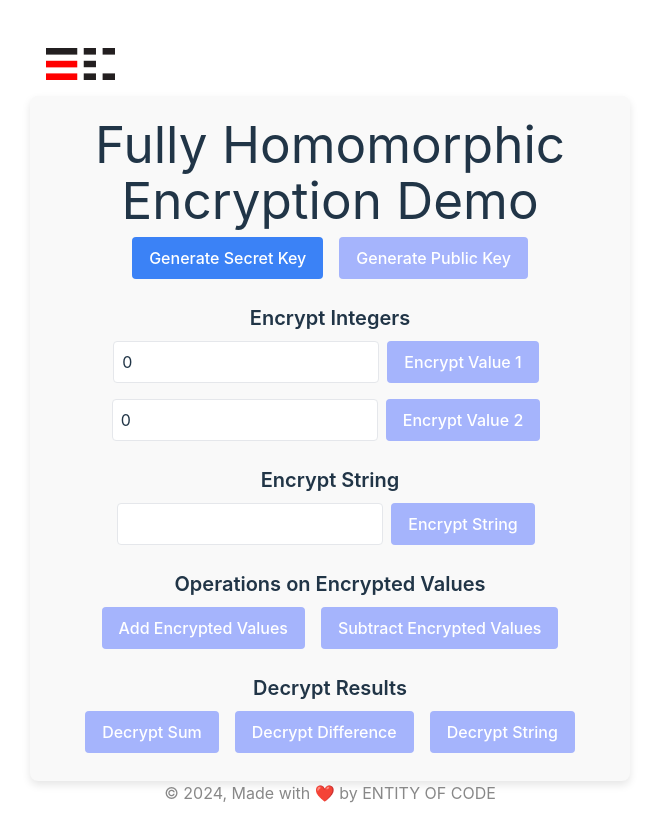
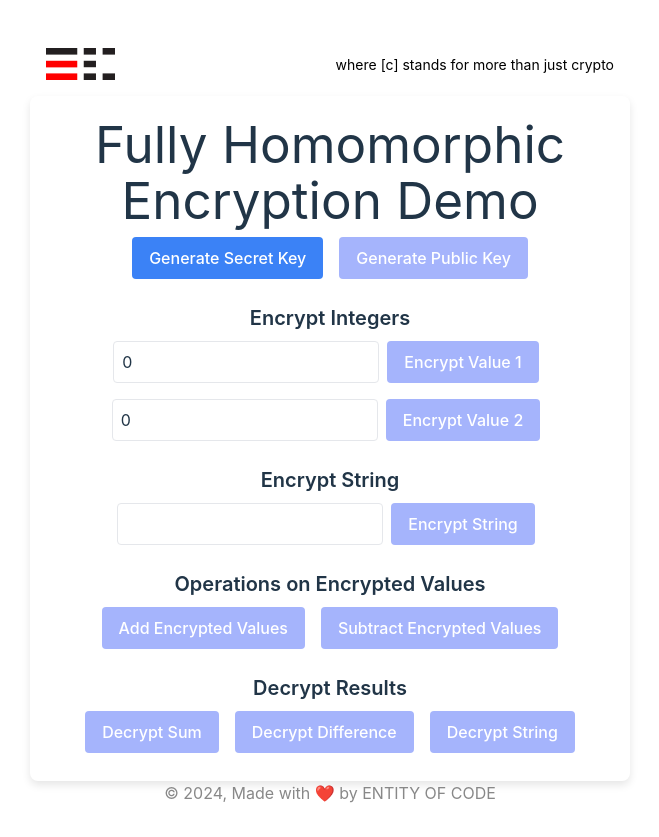
Before and after one commit to EntityOfCode/eoc-fhe-page, a React (Vite) app: page / in a window 1280 px wide. Shown: the whole page, without its empty margins (310-969 px from the left). Built offline with nearby package versions, Linux system fonts and the light colour scheme; no server answers.

Commit message:
fix theme dark visibility

```diff
--- a/src/FheDemo.module.css
+++ b/src/FheDemo.module.css
@@ -2,7 +2,7 @@
     max-width: 600px;
     margin: 0 auto;
     padding: 20px;
-    background-color: #f9f9f9;
+    background-color: #f9f9f900;
     border-radius: 8px;
     box-shadow: 0 4px 8px rgba(0, 0, 0, 0.1);
 }
--- a/src/Header.module.css
+++ b/src/Header.module.css
@@ -10,7 +10,12 @@
     width: auto;
 }
 
-.tagline {
+.taglineDark {
     font-size: 0.875rem;
     color: white;
 }
+
+.taglineLight {
+    font-size: 0.875rem;
+    color: black;
+}
--- a/src/Header.tsx
+++ b/src/Header.tsx
@@ -34,7 +34,7 @@ const Header: React.FC<HeaderProps> = ({}) => {
             <div className={styles.logoContainer}>
                 <img src={logo} alt="Logo" className={styles.logo} />
             </div>
-            <p className={styles.tagline}>
+            <p className={isDarkMode ? styles.taglineDark : styles.taglineLight}>
                 where [c] stands for more than just crypto
             </p>
         </div>
```
